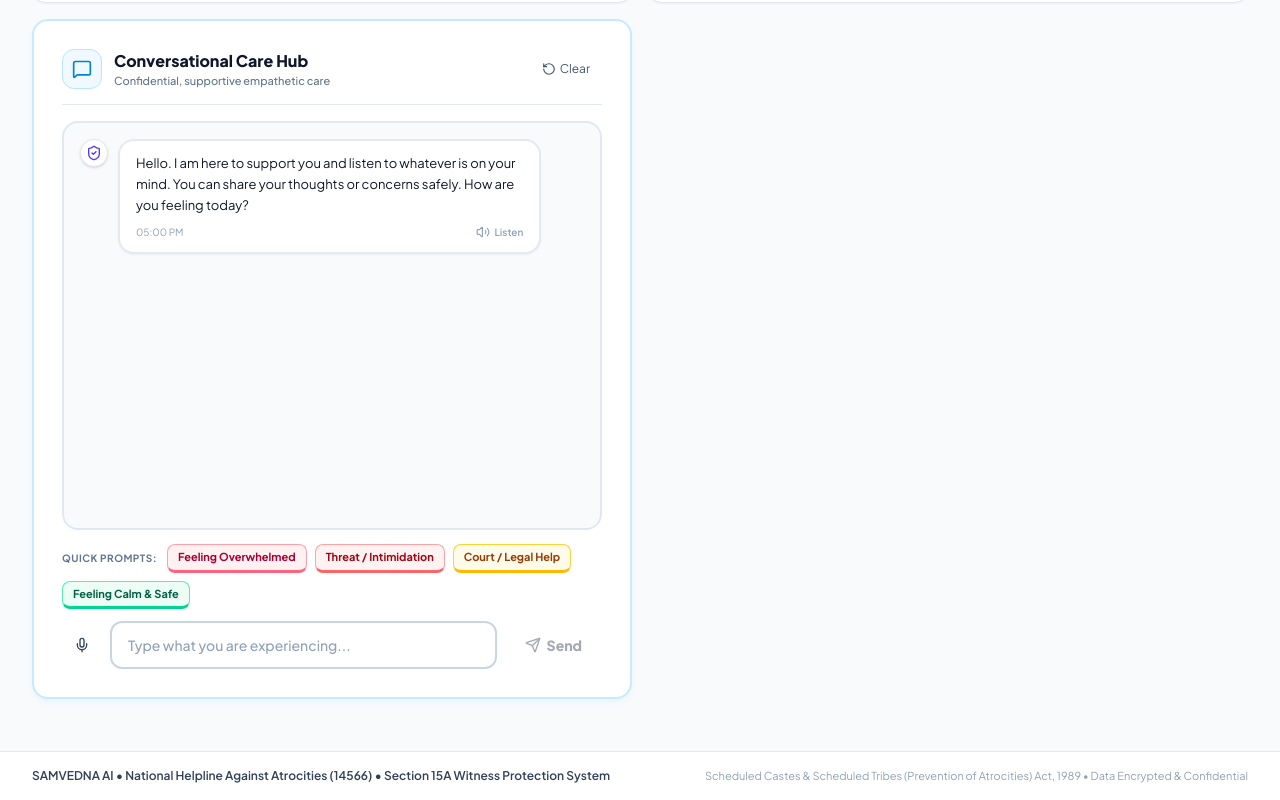
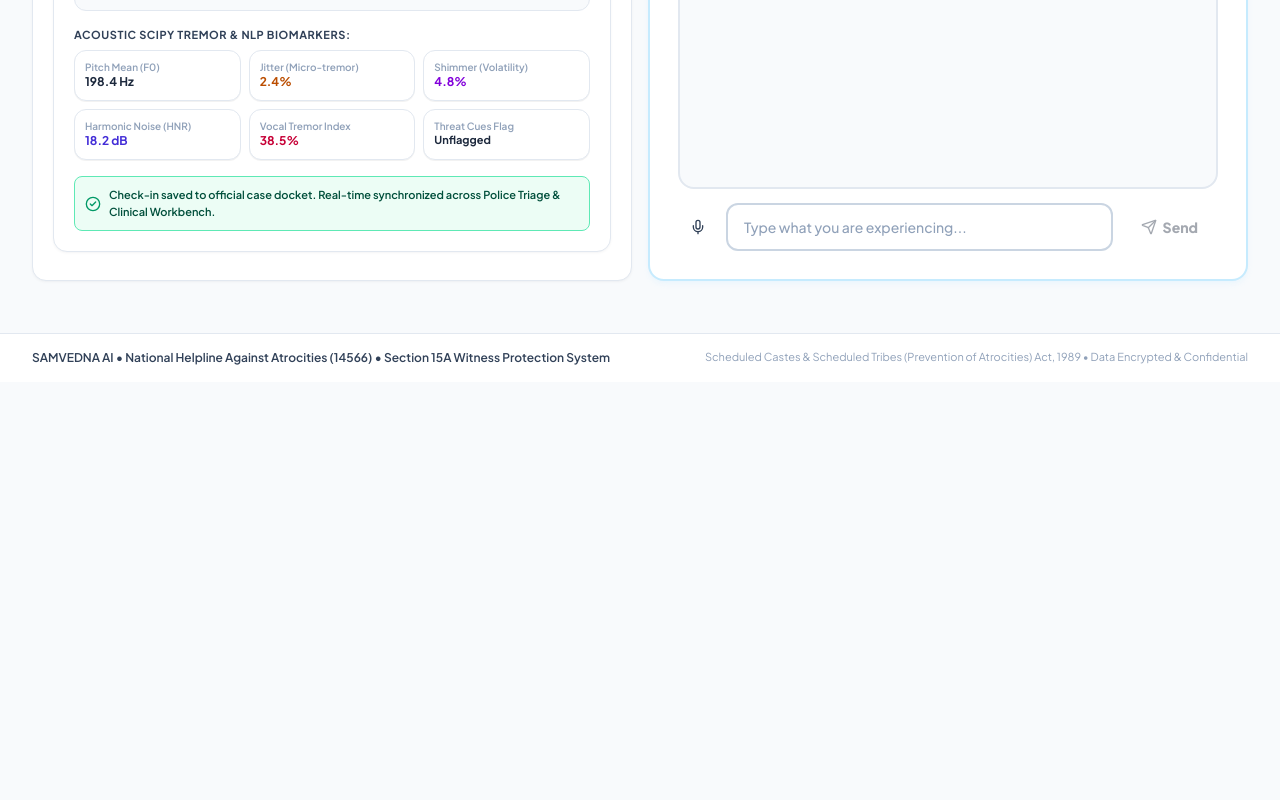
Before and after one commit to Sayan-CtrlZ/samvedna, a React (Vite) app in the folder client/: page / in a window 1280 px wide. Shown: the part 853-1653 px from the top of the page. After the commit the page ends 1235 px from the top, so only its background shows below. Built offline with nearby package versions, Linux system fonts and the light colour scheme; no server answers.

Commit message:
layout: place Clinical Biomarkers card directly below Voice Check-in on left, AI Chatbot on right, and remove preset prompts

```diff
--- a/client/src/components/ChatAssistant.jsx
+++ b/client/src/components/ChatAssistant.jsx
@@ -399,22 +399,6 @@ export default function ChatAssistant({
         <div ref={messagesEndRef} />
       </div>
 
-      {/* 3D Quick Presets Pills */}
-      <div className="flex flex-wrap items-center gap-2 mb-3">
-        <span className="text-[10px] font-bold text-slate-500 uppercase tracking-wider mr-0.5">Quick Prompts:</span>
-        {presetPrompts.map((preset, idx) => (
-          <button
-            key={idx}
-            type="button"
-            disabled={isProcessing}
-            onClick={() => handleSelectPreset(preset.text)}
-            className={`btn-3d text-[11px] px-2.5 py-1 rounded-lg font-bold border border-b-[3px] transition-transform active:translate-y-0.5 disabled:opacity-50 ${preset.chipStyle}`}
-          >
-            {preset.label}
-          </button>
-        ))}
-      </div>
-
       {/* Input Bar */}
       <form onSubmit={handleSendMessage} className="flex items-center gap-2">
         <button
--- a/client/src/components/VictimPortal.jsx
+++ b/client/src/components/VictimPortal.jsx
@@ -430,10 +430,8 @@ export default function VictimPortal({
               </div>
             )}
           </div>
-        </div>
 
-        {/* Clinical Biomarker Assessment & Metrics Card (Left Column continuation) */}
-        <div className="lg:col-span-6 space-y-4">
+          {/* Clinical Biomarker Assessment & Metrics Card (Left Column) */}
           <div className="gov-card p-5 space-y-4 border-l-4 border-l-indigo-600">
             <div className="flex items-center justify-between border-b border-slate-200 pb-2.5">
               <div>
```
